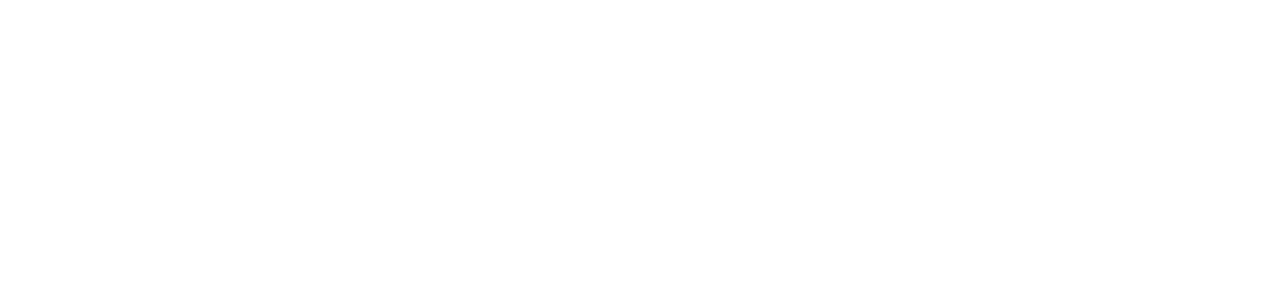
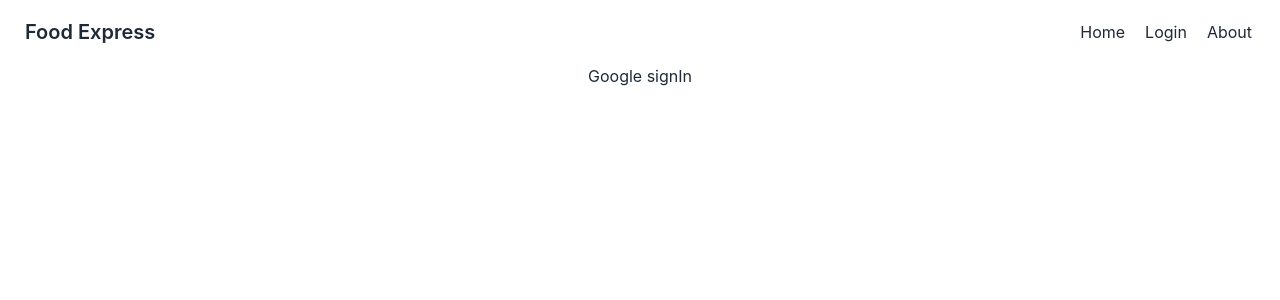
Before and after one commit to Redoyan2/react-node-11p, a React (Create React App) app: page /login in a window 1280 px wide. Before the commit this address had no page. Shown: the top 300 px of the page. Built offline with nearby package versions, Linux system fonts and the light colour scheme.

Commit message:
firebase

```diff
--- /dev/null
+++ b/postcss.config.js
@@ -0,0 +1,6 @@
+module.exports = {
+  plugins: {
+    tailwindcss: {},
+    autoprefixer: {},
+  },
+}
--- a/src/App.js
+++ b/src/App.js
@@ -1,14 +1,20 @@
 import React from 'react';
 import { Routes, Route } from 'react-router-dom';
+import About from './Component/About/About';
 import AddUser from './Component/AddUser/AddUser';
-import User from './Component/AddUser/User';
+import Login from './Component/Athentication/Login';
 import Home from './Component/Home/Home';
+import Navbar from './Component/Navbar/Navbar';
 
 const App = () => {
   return (
     <div>
+      <Navbar></Navbar>
       <Routes>
         <Route path='/' element={<Home></Home>}></Route>
+        <Route path='/home' element={<Home></Home>}></Route>
+        <Route path='/login' element={<Login></Login>}></Route>
+        <Route path='/about' element={<About></About>}></Route>
         <Route path='/user/add' element={<AddUser></AddUser>}></Route>
 
       </Routes>
--- /dev/null
+++ b/src/Component/About/About.js
@@ -0,0 +1,11 @@
+import React from 'react';
+
+const About = () => {
+    return (
+        <div>
+            <h1>This is about</h1>
+        </div>
+    );
+};
+
+export default About;
--- /dev/null
+++ b/src/Component/Athentication/Login.js
@@ -0,0 +1,40 @@
+import { GoogleAuthProvider, signInWithPopup } from 'firebase/auth';
+import React, { useState } from 'react';
+import auth from '../../firebase.init';
+
+
+
+const Login = () => {
+    const [user, setUser] = useState({});
+    const provider = new GoogleAuthProvider();
+
+    const signInWithGoogle = () => {
+        signInWithPopup(auth, provider)
+        .then((result)=>{
+            const gUser= result.user;
+            setUser(gUser);
+            console.log(gUser);
+        })
+       .catch((error)=>{
+        const errorMessage = error.message;
+        console.log(errorMessage);
+       })
+
+    }
+
+    return (
+        <div>
+            <div className='text-center'>
+                <button onClick={() => signInWithGoogle()}>Google signIn </button>
+                <div>
+                    {user.displayName}
+                    {user.email}
+                </div>
+
+
+            </div>
+        </div>
+    );
+};
+
+export default Login;
--- /dev/null
+++ b/src/Component/Navbar/Navbar.css
@@ -0,0 +1,4 @@
+.link{
+    text-decoration: none;
+    margin-right: 20px;
+}
--- /dev/null
+++ b/src/Component/Navbar/Navbar.js
@@ -0,0 +1,23 @@
+import React from 'react';
+import { Link } from "react-router-dom";
+import './Navbar.css';
+
+
+const Navbar = () => {
+    return (
+        <div className="navbar bg-base-100">
+        <div className="flex-1">
+          <a className="btn btn-ghost normal-case text-xl">Food Express</a>
+        </div>
+        <div className="flex-none">
+          <ul className="menu menu-horizontal p-0">
+            <Link className='link' to={'/home'}>Home</Link>
+            <Link className='link' to={'/login'}>Login</Link>
+            <Link className='link' to={'/about'}>About</Link>
+          </ul>
+        </div>
+      </div>
+    );
+};
+
+export default Navbar;
--- /dev/null
+++ b/src/firebase.init.js
@@ -0,0 +1,17 @@
+
+import { initializeApp } from "firebase/app";
+import { getAuth} from 'firebase/auth';
+
+const firebaseConfig = {
+  apiKey: "AIzaSyAr3PXeMLJNR7cQWHYbejTeDFtwLJ44fvk",
+  authDomain: "food-express-8edda.firebaseapp.com",
+  projectId: "food-express-8edda",
+  storageBucket: "food-express-8edda.appspot.com",
+  messagingSenderId: "739951407988",
+  appId: "1:739951407988:web:e3766f651d486aaebe3221"
+};
+
+
+const app = initializeApp(firebaseConfig);
+const auth = getAuth(app);
+export default auth;
--- a/src/index.css
+++ b/src/index.css
@@ -1,3 +1,8 @@
+@tailwind base;
+@tailwind components;
+@tailwind utilities;
+
+
 body {
   margin: 0;
   font-family: -apple-system, BlinkMacSystemFont, 'Segoe UI', 'Roboto', 'Oxygen',
--- /dev/null
+++ b/tailwind.config.js
@@ -0,0 +1,10 @@
+/** @type {import('tailwindcss').Config} */
+module.exports = {
+  content: [
+    "./src/**/*.{js,jsx,ts,tsx}",
+  ],
+  theme: {
+    extend: {},
+  },
+  plugins: [require("daisyui")],
+}
```
Also changed, not shown: package.json (+7 -0 lines), src/Component/Athentication/Login.css (added), 1 other file (tests, documents, lock files or other folders).
